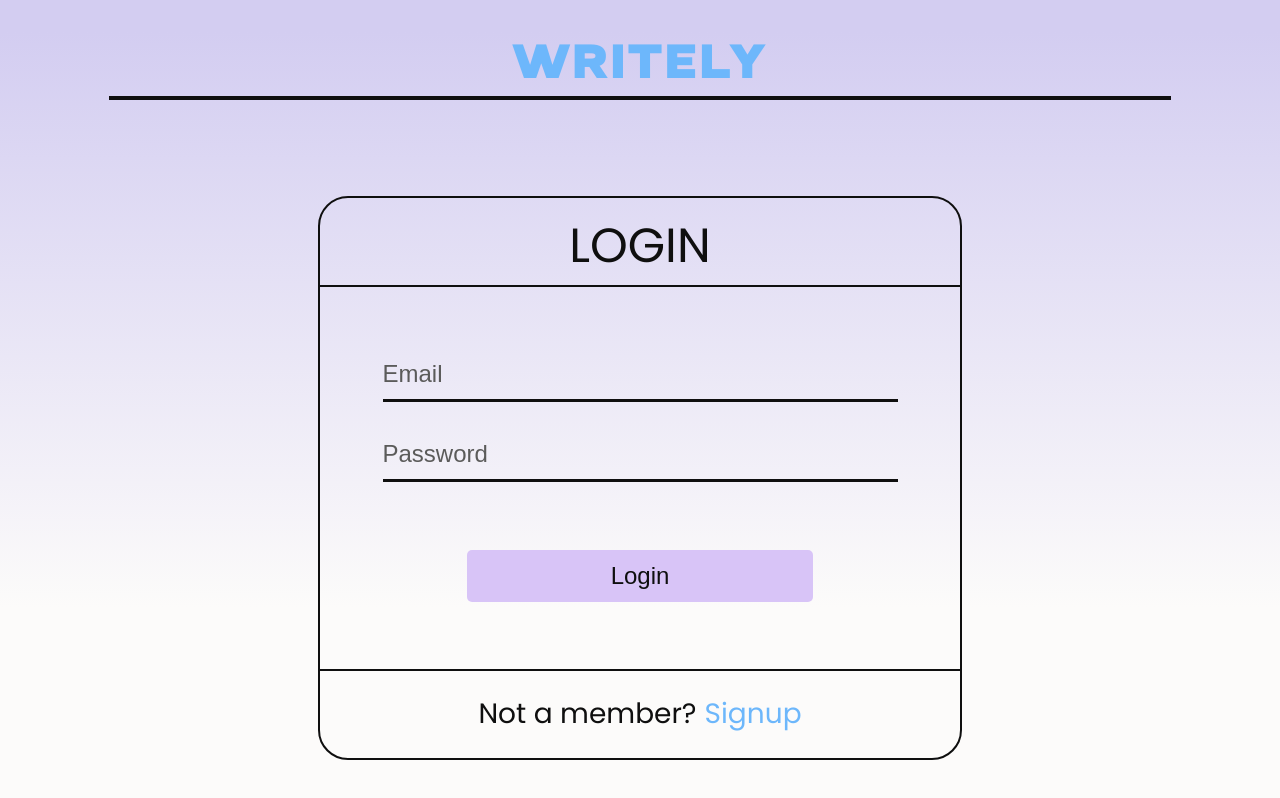
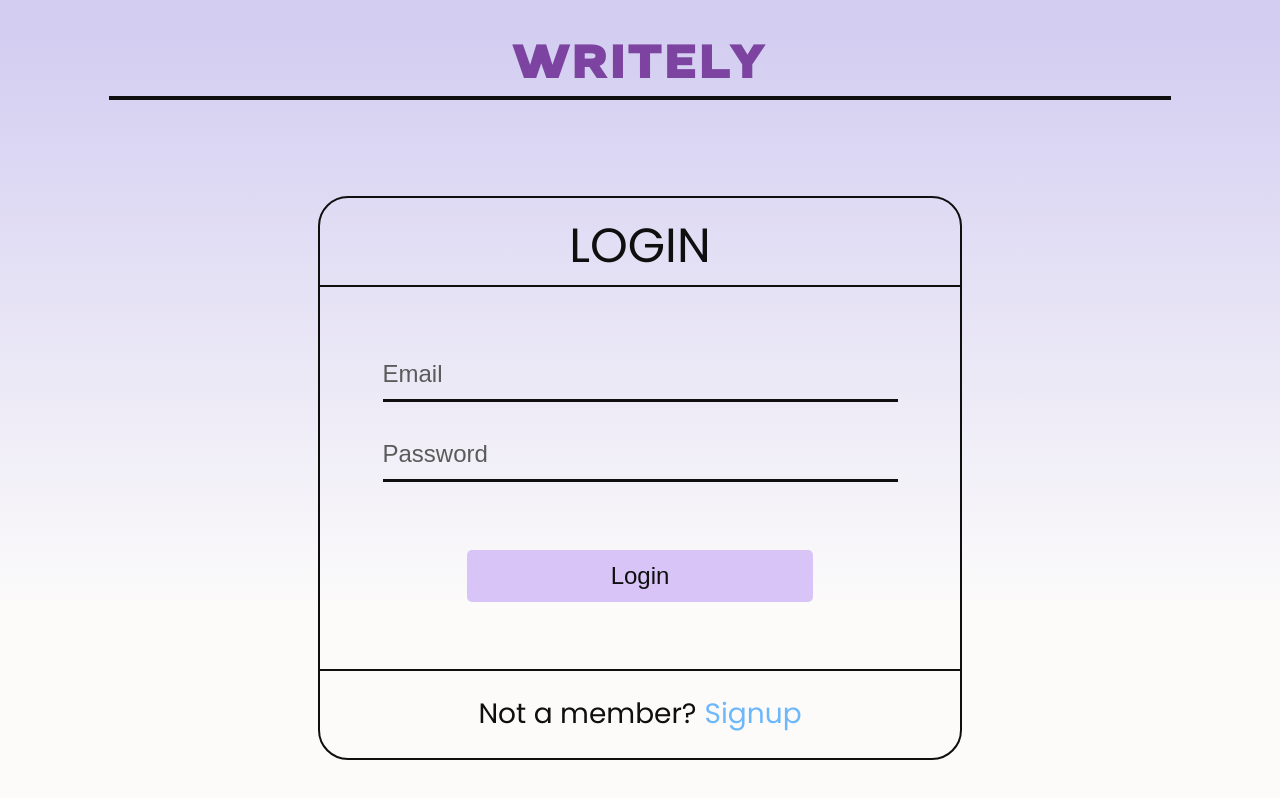
Before and after one commit to Writely-blog/front_end, a React (Vite) app: page /login in a window 1280 px wide. In both pictures the pointer is over the element "WRITELY". Built offline with nearby package versions, Linux system fonts and the light colour scheme.

Commit message:
style changed

```diff
--- a/src/components/authPages/Register.jsx
+++ b/src/components/authPages/Register.jsx
@@ -20,7 +20,6 @@ const Register = () => {
         password,
         password2,
       });
-      console.log(res);
       if (res?.data?.hasOwnProperty('email', 'token')) {
         setSession(res.data.token);
         navigate('/myPosts');
--- a/src/components/onePost/OnePost.jsx
+++ b/src/components/onePost/OnePost.jsx
@@ -55,8 +55,7 @@ const OnePost = ({
                           )
                         ) {
                           const res = await fetchDeletePost(post_id);
-                          console.log(res);
-                          if (res.statusText === 'OK') {
+                          if (res?.data?.post) {
                             navigate(0);
                           }
                         }
--- a/src/main.css
+++ b/src/main.css
@@ -18,6 +18,7 @@
   --color-purple: #d8c4f7;
   --color-blue: #6db7fb;
   --color-red: #d80505;
+  --color-darkpurple: #7c44a0;
 
   color-scheme: light dark;
 
@@ -67,11 +68,11 @@ body {
 }
 
 .btn-animated:hover {
-  color: var(--color-blue);
+  color: var(--color-darkpurple);
 }
 
 .btn-animated p:hover {
-  color: var(--color-blue);
+  color: var(--color-darkpurple);
 }
 
 .btn-animated:active {
```
